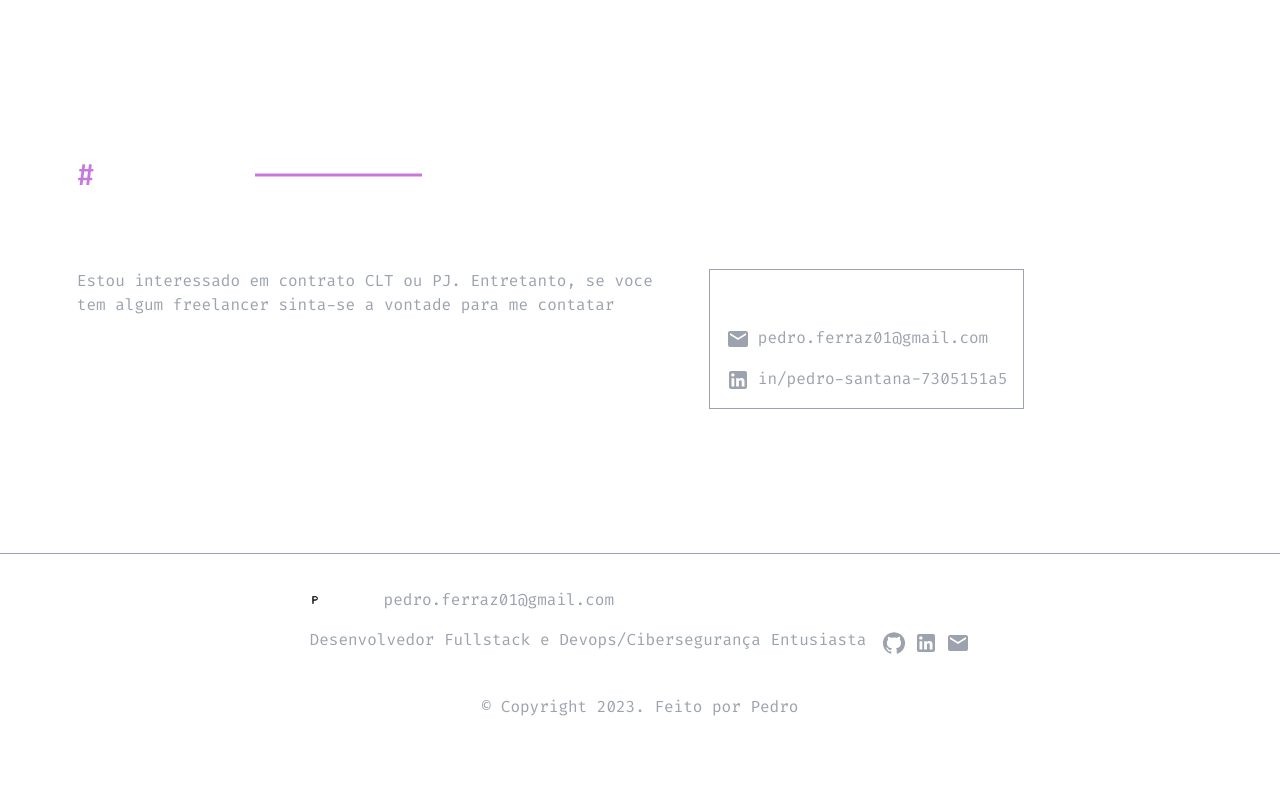
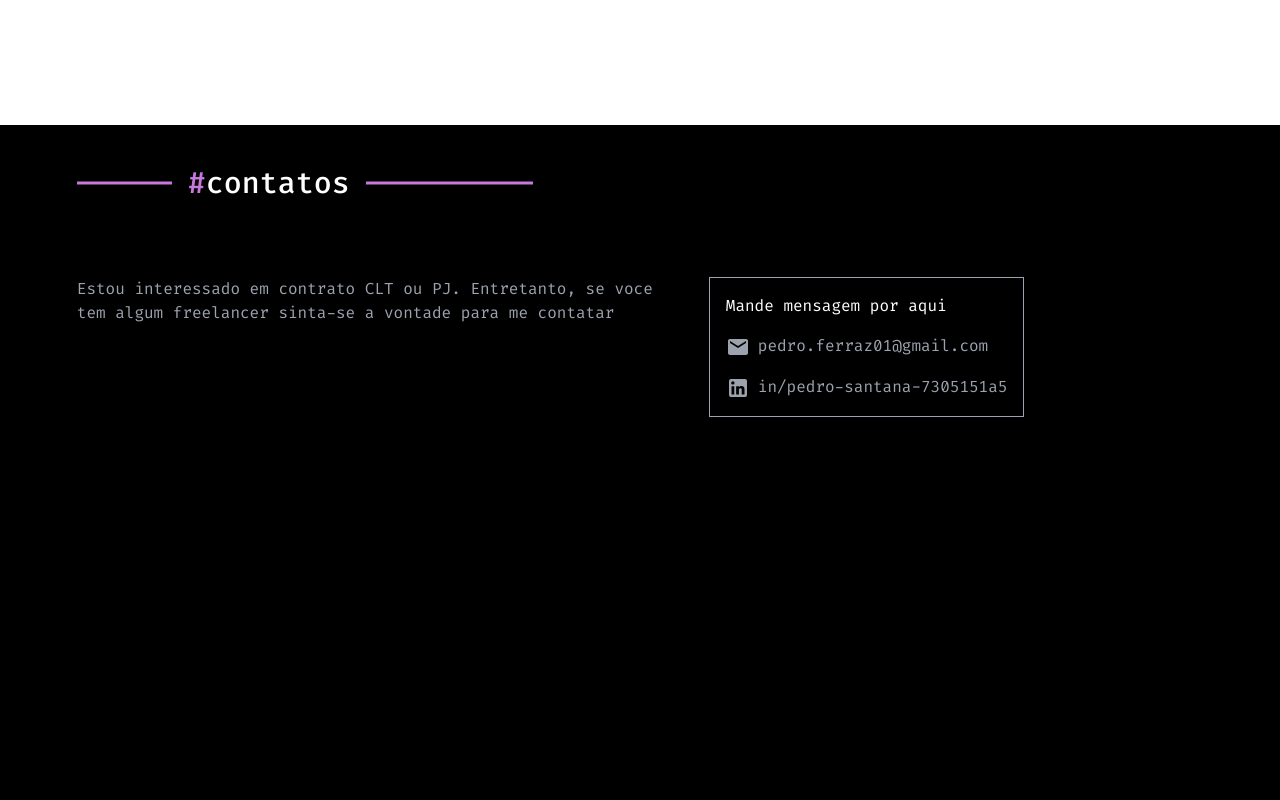
Before and after one commit to PedroSantanaa/MyPortfolio, a Next.js app in the folder my-portfolio/: page / in a window 1280 px wide. Shown: the part 3000-3800 px from the top of the page. Before the commit the page ends 3751 px from the top, so only its background shows below. Built offline with nearby package versions, Linux system fonts and the light colour scheme.

Commit message:
style:change style

```diff
--- a/my-portfolio/src/components/Contact.tsx
+++ b/my-portfolio/src/components/Contact.tsx
@@ -10,11 +10,13 @@ type Props={
 
 const Contact = ({titleIcon}:Props) => {
   return (
-    <div id='contato' className='w-[88%] 2xl:w-[1500px] flex flex-col gap-5 mx-auto mt-8 2xl:mt-36'>
+    <div className='h-[720px] bg-black'>
+      <div id='contato' className='w-[88%] 2xl:w-[1500px] flex flex-col gap-5 mx-auto pt-10'>
         <div className='mb-14 flex gap-6'>
           <div className='flex gap-4'>
+           <Image src={'/line4.svg'} alt='line2' width={95} height={2} />
             <h1 className='text-white font-medium text-3xl'><span className='text-[#C778DD]'>{titleIcon}</span>contatos</h1>
-          <Image src={'/line2.svg'} alt='line2' width={800} height={2} className='hidden lg:block lg:w-[80%]'/>
+            <Image src={'/line2.svg'} alt='line2' width={167} height={2} />
           </div>
       </div>
           <div className='flex flex-wrap gap-8 2xl:justify-between'>
@@ -34,6 +36,7 @@ const Contact = ({titleIcon}:Props) => {
             </div>
             </div>
       </div>
+    </div>
   )
 }
 
```
Lines whose indentation alone changed are shown as unchanged.
